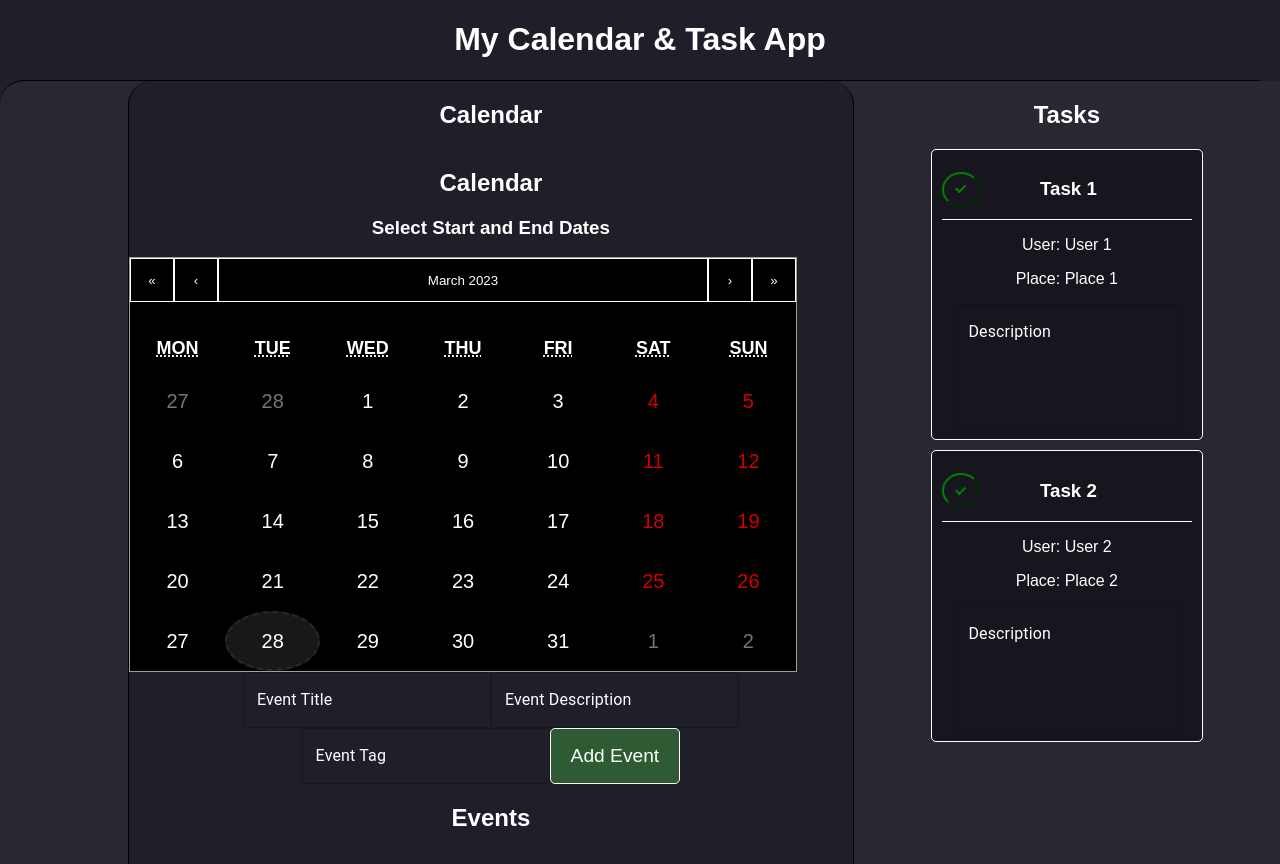
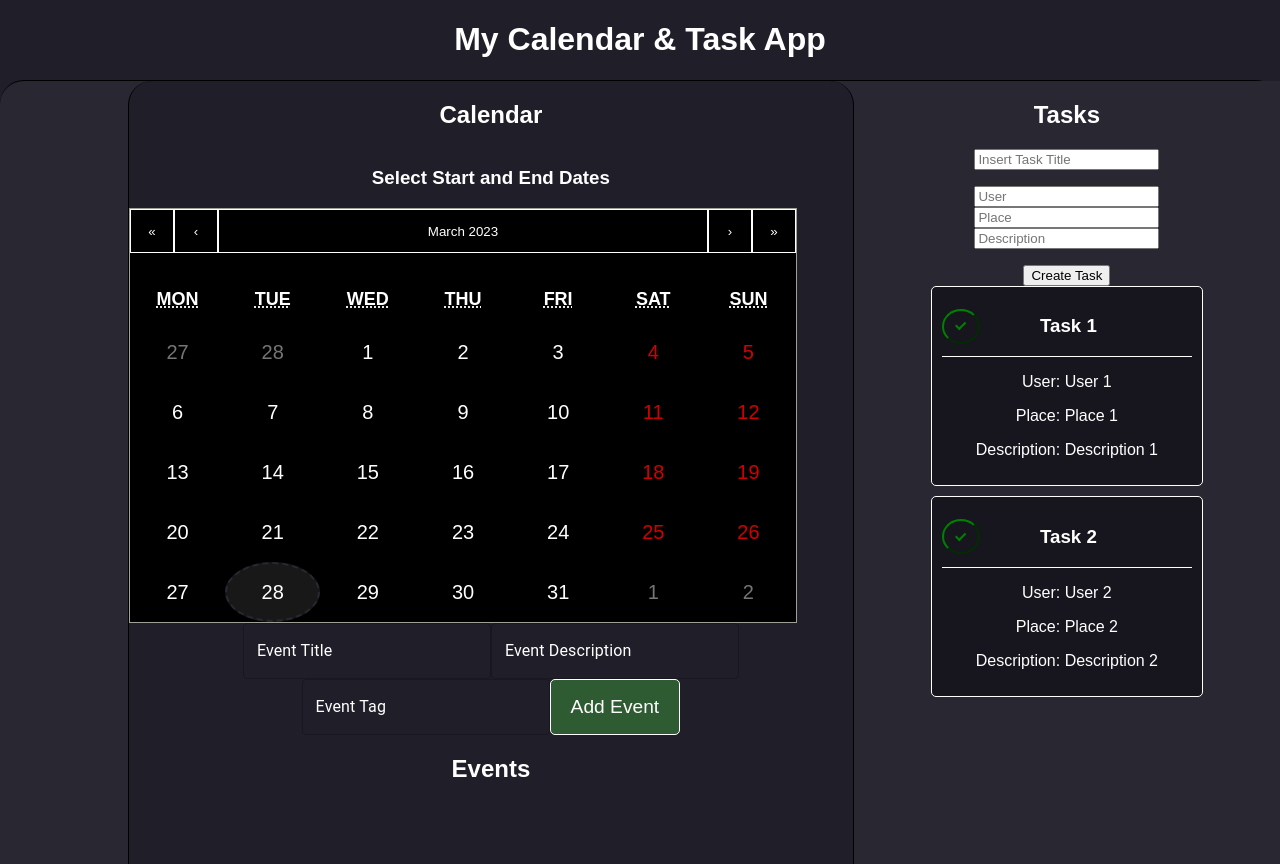
Before and after one commit to Digi-Dojo/MFront-TasksAndCalendars, a React (Create React App) app: page / in a window 1280 px wide. Shown: the top 864 px of the page. Built offline with nearby package versions, Linux system fonts and the light colour scheme.

Commit message:
adding taskForm from AlessioBranch

```diff
--- /dev/null
+++ b/src/components/TaskCreateForm.jsx
@@ -0,0 +1,56 @@
+import React from 'react';
+
+const TaskCreateForm = ({
+  title,
+  user,
+  place,
+  description,
+  setTitle,
+  setUser,
+  setPlace,
+  setDescription,
+  onSubmit,
+  buttonText = 'Submit',
+}) => {
+  return (
+    <form onSubmit={onSubmit}>
+      <input
+        id="taskInput"
+        type="text"
+        placeholder="Insert Task Title"
+        value={title}
+        onChange={(e) => setTitle(e.target.value)}
+      />
+      <p></p>
+      <input
+        id="taskInput"
+        type="text"
+        placeholder="User"
+        value={user}
+        onChange={(e) => setUser(e.target.value)}
+      />
+      <br></br>
+      <input
+        id="taskInput"
+        type="text"
+        placeholder="Place"
+        value={place}
+        onChange={(e) => setPlace(e.target.value)}
+      />
+      <br></br>
+      <input
+        id="taskInput"
+        type="text"
+        placeholder="Description"
+        value={description}
+        onChange={(e) => setDescription(e.target.value)}
+      />
+      <p></p>
+      <button className="addTaskButton" type="submit">
+        {buttonText}
+      </button>
+    </form>
+  );
+};
+
+export default TaskCreateForm;
--- a/src/components/TasksList.jsx
+++ b/src/components/TasksList.jsx
@@ -1,15 +1,46 @@
 import React from 'react';
+import TaskCreateForm from './TaskCreateForm';
 import TaskFragment from '../fragments/TaskFragment';
 import useTasks from '../hooks/useTasks';
 
 const TasksList = () => {
-  const [tasks] = useTasks();
+  const [tasks, setTasks] = useTasks();
+
+  const handleTaskCreate = (event) => {
+    event.preventDefault();
+
+    const newTask = {
+      id: tasks.length + 1,
+      title: event.target.title.value,
+      user: event.target.user.value,
+      place: event.target.place.value,
+      description: event.target.description.value,
+    };
+
+    setTasks((prevTasks) => [...prevTasks, newTask]);
+  };
 
   return (
-    <div className="tasks-list">
-      {tasks.map(task => (
-        task && <TaskFragment key={task.id} task={task} />
-      ))}
+    <div>
+      <div className="task-create-form">
+        <TaskCreateForm
+          title=""
+          user=""
+          place=""
+          description=""
+          setTitle={() => {}}
+          setUser={() => {}}
+          setPlace={() => {}}
+          setDescription={() => {}}
+          onSubmit={handleTaskCreate}
+          buttonText="Create Task"
+        />
+      </div>
+      <div className="tasks-list">
+        {tasks.map((task) => (
+          task && <TaskFragment key={task.id} task={task} />
+        ))}
+      </div>
     </div>
   );
 };
--- a/src/fragments/CalendarFragment.jsx
+++ b/src/fragments/CalendarFragment.jsx
@@ -26,7 +26,6 @@ export const CalendarFragment = () => {
 
   return (
     <div>
-      <Title secondary>Calendar</Title>
       <h3>Select Start and End Dates</h3>
       <Calendar
         selectRange={true}
--- a/src/fragments/TaskFragment.jsx
+++ b/src/fragments/TaskFragment.jsx
@@ -1,16 +1,11 @@
 import React, { useState } from 'react';
-import { TextField } from '@mui/material';
 
 export const TaskFragment = ({ task }) => {
   const [completed, setCompleted] = useState(false);
-  const [description, setDescription] = useState(task.description);
   const toggleCompleted = () => {
     setCompleted(!completed);
   };
 
-    const handleDescriptionChange = (event) => {
-        setDescription(event.target.value);
-    };
 
   return (
     <div key={task.id} className={"task-item"+(completed ? ' complete' : '')}>
@@ -23,14 +18,7 @@ export const TaskFragment = ({ task }) => {
       </div>
       <p>User: {task.user}</p>
       <p>Place: {task.place}</p>
-        <TextField
-            label="Description"
-            value={description}
-            onChange={handleDescriptionChange}
-            multiline
-            rows={4}
-        />
-
+      <p>Description: {task.description}</p>
     </div>
   );
 };
--- a/src/hooks/useTasks.jsx
+++ b/src/hooks/useTasks.jsx
@@ -7,8 +7,8 @@ export const useTasks = () => {
   const fetchTasks = async () => {
     // Replace this with your actual API call
     const fetchedTasks = [
-      { id: 1, title: 'Task 1', user: 'User 1', place: 'Place 1' },
-      { id: 2, title: 'Task 2', user: 'User 2', place: 'Place 2' },
+      { id: 1, title: 'Task 1', user: 'User 1', place: 'Place 1' , description: 'Description 1'},
+      { id: 2, title: 'Task 2', user: 'User 2', place: 'Place 2' , description: 'Description 2'},
     ];
     setTasks(fetchedTasks);
   };
```
